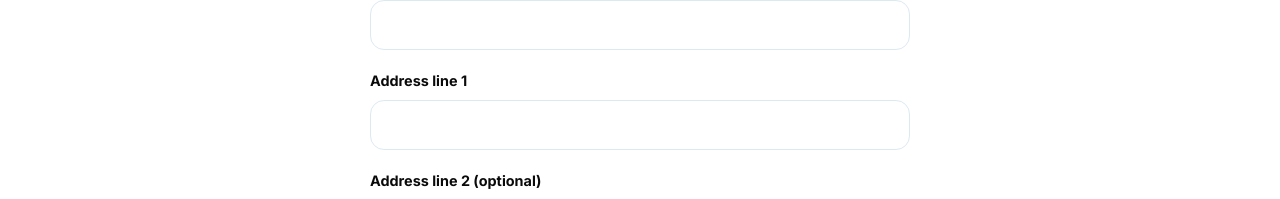
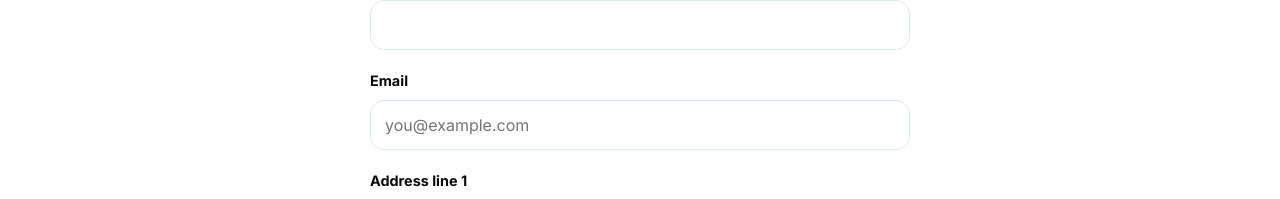
Before and after one commit to NixpaCSE/ecommerce-webapp-cse5234, a React (Vite) app in the folder bobabox/: page /purchase/shippingEntry in a window 1280 px wide. Shown: the part 188-387 px from the top of the page. Built offline with nearby package versions, Linux system fonts and the light colour scheme; no server answers.

Commit message:
send cardholder name, full card number, expiration, and email with orders

```diff
--- a/bobabox/src/api/inventory.js
+++ b/bobabox/src/api/inventory.js
@@ -46,8 +46,12 @@ export function submitOrder({ cart, payment, shipping }) {
     headers: { 'Content-Type': 'text/plain' },
     body: JSON.stringify({
       items: cart.map(({ id, quantity }) => ({ id, quantity })),
-      // This demo API does not process payments. Never send CVV or full card details.
-      payment: { creditCardNumber: payment.creditCardNumber.slice(-4) },
+      // This demo API does not process payments. The CVV is never sent or stored.
+      payment: {
+        cardHolderName: payment.cardHolderName,
+        creditCardNumber: payment.creditCardNumber,
+        expirationDate: payment.expirationDate,
+      },
       shipping,
     }),
   })
--- a/bobabox/src/components/ShippingEntry.jsx
+++ b/bobabox/src/components/ShippingEntry.jsx
@@ -12,9 +12,10 @@ const US_STATES = [
 // Allow digits and a hyphen only, e.g. "43215" or "43215-1234"
 const formatZip = (value) => value.replace(/[^\d-]/g, '').slice(0, 10)
 
-function validate({ name, addressLine1, city, state, zip }) {
+function validate({ name, email, addressLine1, city, state, zip }) {
   const errors = {}
   if (name.trim().length < 2) errors.name = 'Enter the recipient\u2019s full name.'
+  if (!/^[^\s@]+@[^\s@]+\.[^\s@]+$/.test(email.trim())) errors.email = 'Enter a valid email address.'
   if (addressLine1.trim().length < 3) errors.addressLine1 = 'Enter a street address.'
   if (city.trim().length < 2) errors.city = 'Enter a city.'
   if (!US_STATES.includes(state)) errors.state = 'Choose a state.'
@@ -27,7 +28,7 @@ function ShippingEntry() {
   const navigate = useNavigate()
 
   // Start from the saved shipping info so "edit" on the review page keeps what was entered
-  const [form, setForm] = useState(shipping)
+  const [form, setForm] = useState({ email: '', ...shipping })
   const [errors, setErrors] = useState({})
 
   const handleChange = (field, formatter) => (event) => {
@@ -45,6 +46,7 @@ function ShippingEntry() {
 
     setShipping({
       name: form.name.trim(),
+      email: form.email.trim(),
       addressLine1: form.addressLine1.trim(),
       addressLine2: form.addressLine2.trim(),
       city: form.city.trim(),
@@ -78,6 +80,22 @@ function ShippingEntry() {
             aria-describedby={errors.name ? 'name-error' : undefined}
           />
           {errors.name && <p id="name-error" className="field-error" role="alert">{errors.name}</p>}
+        </div>
+
+        <div className="form-field">
+          <label htmlFor="email">Email</label>
+          <input
+            id="email"
+            type="email"
+            autoComplete="email"
+            placeholder="you@example.com"
+            className={errors.email ? 'invalid' : ''}
+            value={form.email}
+            onChange={handleChange('email')}
+            aria-invalid={Boolean(errors.email)}
+            aria-describedby={errors.email ? 'email-error' : undefined}
+          />
+          {errors.email && <p id="email-error" className="field-error" role="alert">{errors.email}</p>}
         </div>
 
         <div className="form-field">
--- a/bobabox/src/components/ViewOrder.jsx
+++ b/bobabox/src/components/ViewOrder.jsx
@@ -114,6 +114,10 @@ function ViewOrder() {
               <dd>{shipping.name}</dd>
             </div>
             <div>
+              <dt>email</dt>
+              <dd>{shipping.email}</dd>
+            </div>
+            <div>
               <dt>address</dt>
               <dd>
                 {shipping.addressLine1}
--- a/bobabox/src/context/OrderProvider.jsx
+++ b/bobabox/src/context/OrderProvider.jsx
@@ -16,6 +16,7 @@ const emptyPayment = {
 
 const emptyShipping = {
   name: '',
+  email: '',
   addressLine1: '',
   addressLine2: '',
   city: '',
```
